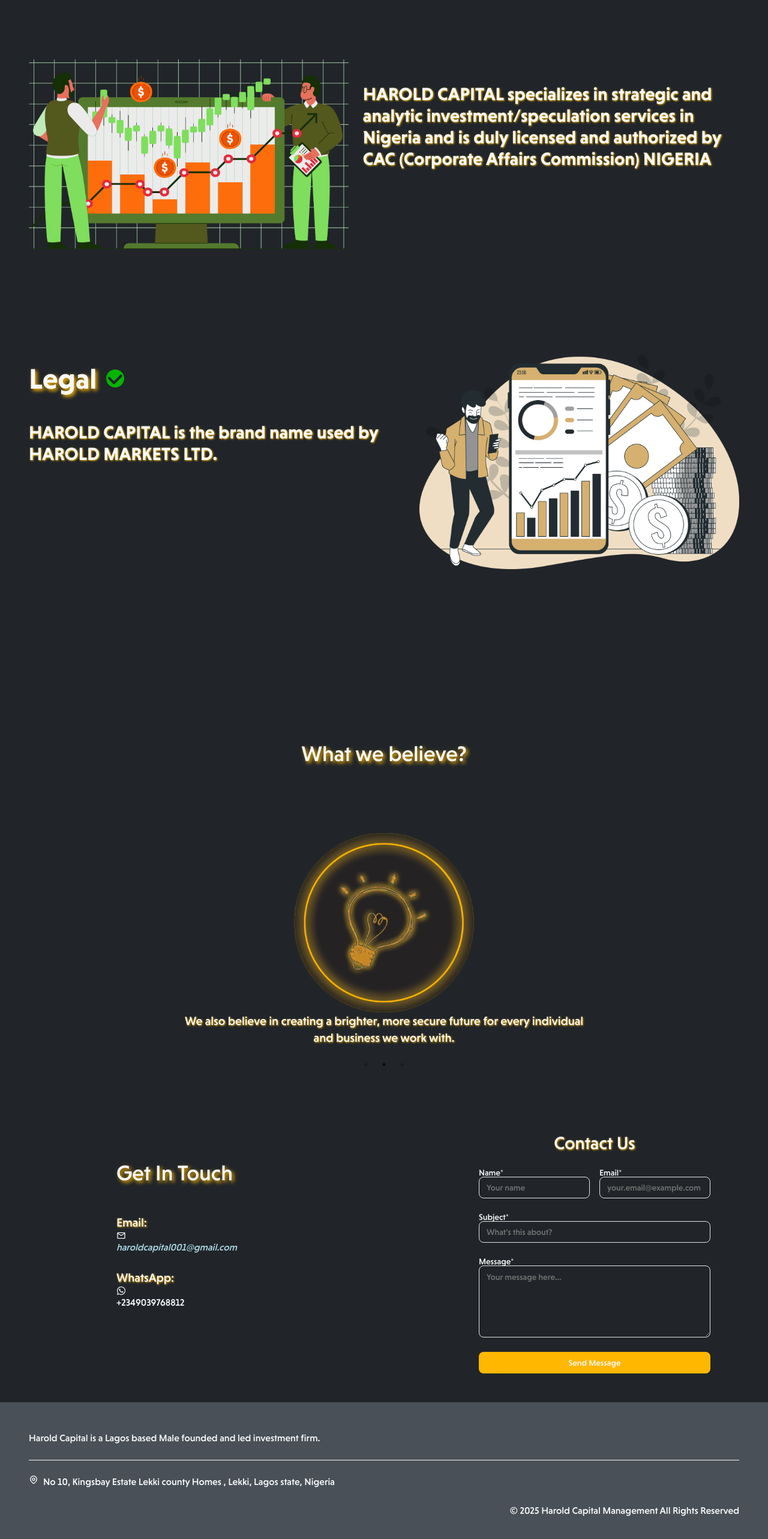
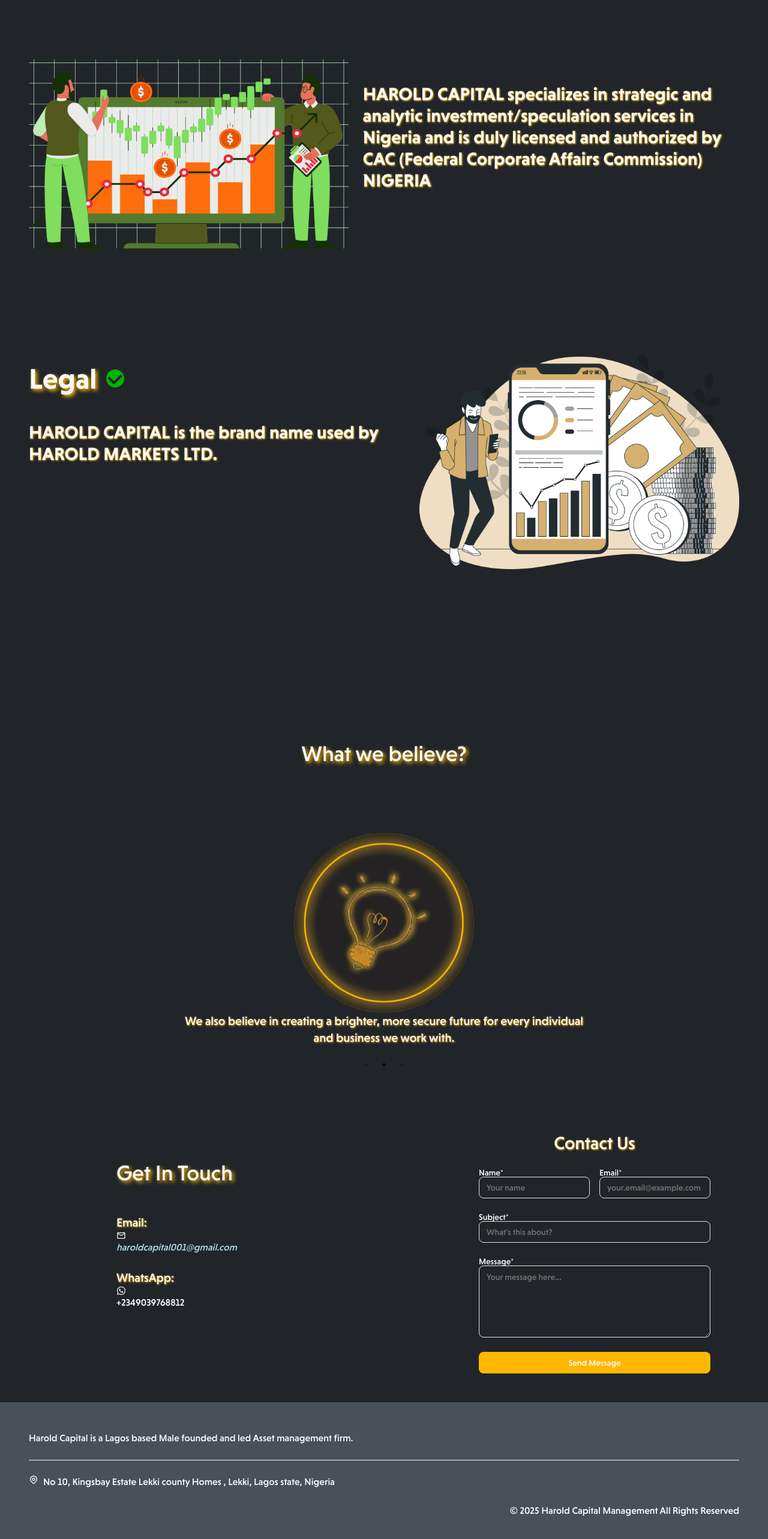
Before and after one commit to RenisideOfficial/Regular-Website-1, a Next.js app: page / in a window 1280 px wide. Shown: the part 815-3381 px from the top of the page at 60% size. Built offline with nearby package versions, Linux system fonts and the light colour scheme.

Commit message:
final commit

```diff
--- a/components/AboutUs.tsx
+++ b/components/AboutUs.tsx
@@ -14,7 +14,7 @@
         <p className="text-base lg:text-3xl [text-shadow:1px_1px_3px_var(--color-gold)] mt-4">
           HAROLD CAPITAL specializes in strategic and analytic
           investment/speculation services in Nigeria and is duly licensed and
-          authorized by CAC {"(Corporate Affairs Commission)"} NIGERIA
+          authorized by CAC {"(Federal Corporate Affairs Commission)"} NIGERIA
         </p>
       </div>
     </>
--- a/components/Footer.tsx
+++ b/components/Footer.tsx
@@ -6,7 +6,8 @@
     <>
       <div className="bg-darker p-12 space-y-6">
         <p>
-          Harold Capital is a Lagos based Male founded and led investment firm.
+          Harold Capital is a Lagos based Male founded and led Asset management
+          firm.
         </p>
         <hr />
         <div className="lg:flex lg:flex-row flex flex-col gap-2 justify-baseline">
```
